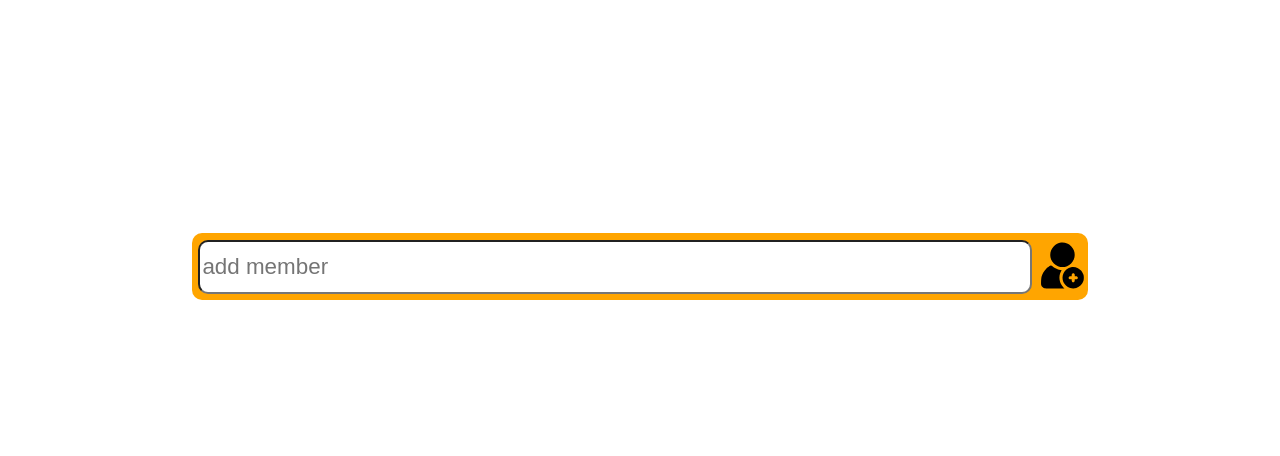
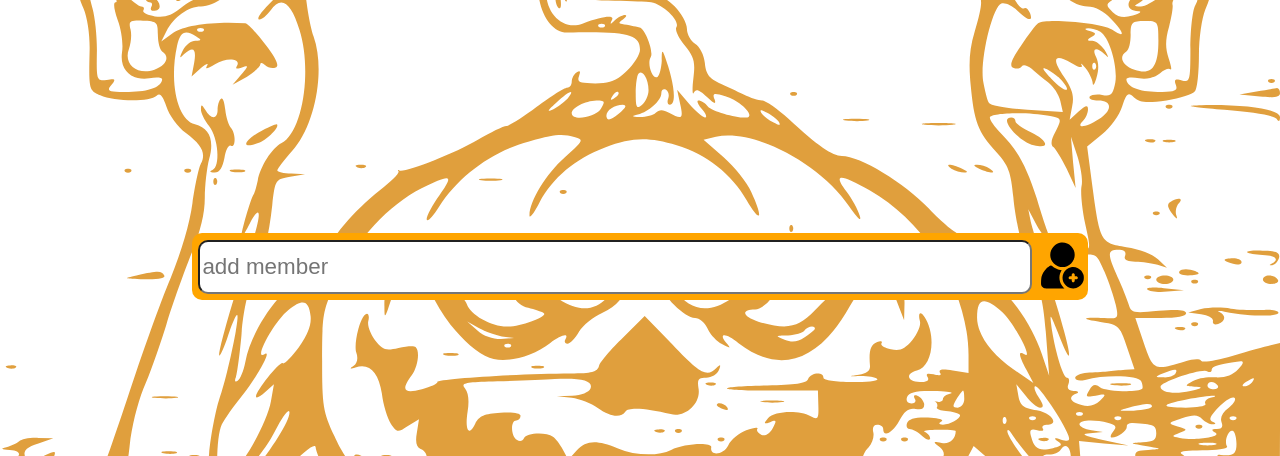
Before and after one commit to r2d5team/doom-of-table, a plain HTML site: page index.html in a window 1280 px wide. Shown: the part 178-634 px from the top of the page. Drawn offline with Linux system fonts and the light colour scheme; files whose address does not match are found by name.

Commit message:
background url

```diff
--- a/css/general.css
+++ b/css/general.css
@@ -7,7 +7,7 @@
 }
 
 body {
-  background-image: url("css/img/background.svg");
+  background-image: url("img/background.svg");
   background-repeat: no-repeat;
   background-position: center;
   background-size: cover;
```
